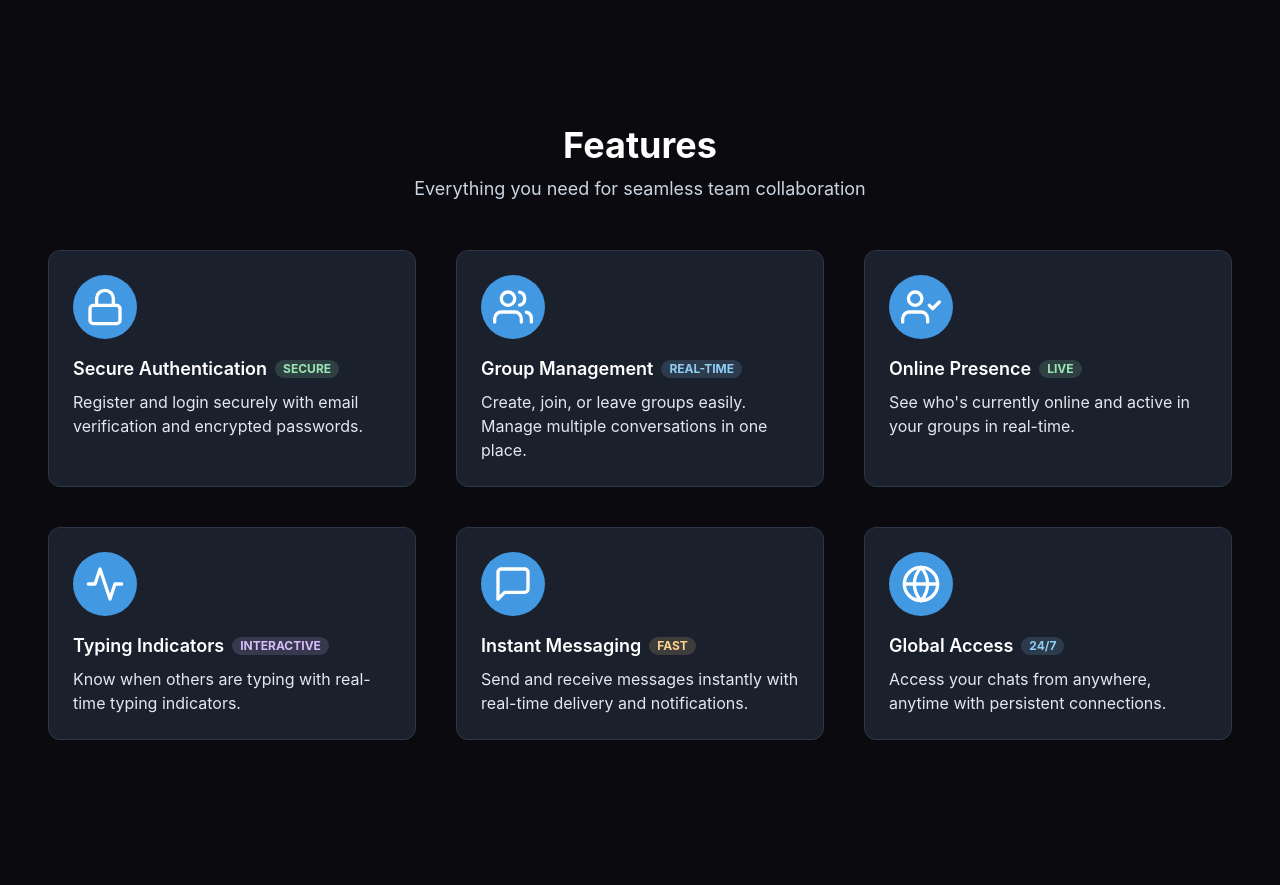
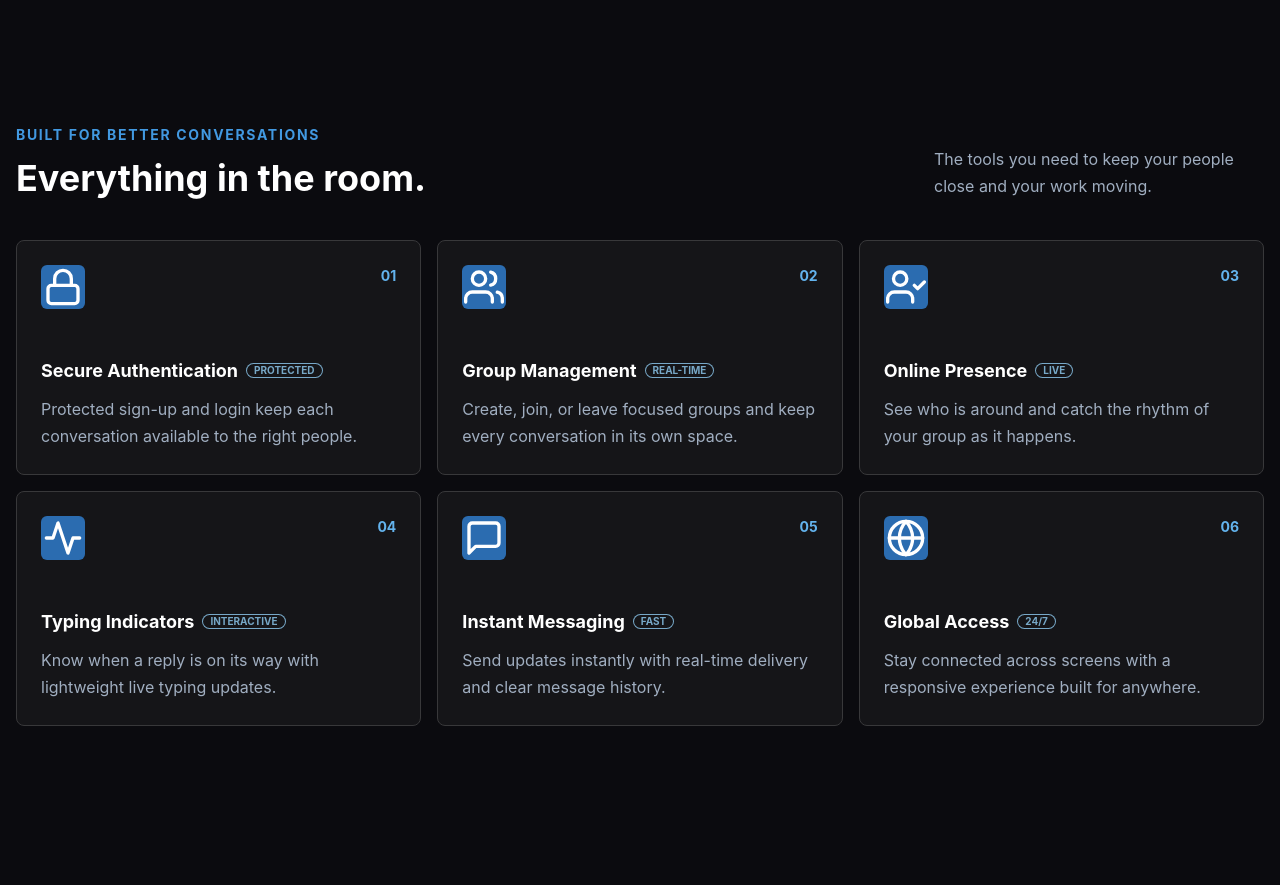
Before and after one commit to 47-Mann/MERN-chat-app, a React app in the folder MERN-CHAT-APP/frontend/: page / in a window 1280 px wide. Shown: the part 720-1605 px from the top of the page. Built offline with nearby package versions, Linux system fonts and the light colour scheme; no server answers; the HTML template or start-up script is replaced by a standard one.

Commit message:
feat: enhance landing page features section with blue theme

```diff
--- a/MERN-CHAT-APP/frontend/src/pages/LandingPage.jsx
+++ b/MERN-CHAT-APP/frontend/src/pages/LandingPage.jsx
@@ -6,7 +6,6 @@ import {
   Text,
   Stack,
   Icon,
-  useColorModeValue,
   SimpleGrid,
   Flex,
   VStack,
@@ -27,50 +26,61 @@ import {
   FiUserCheck,
 } from "react-icons/fi";
 
-const Feature = ({ title, text, icon, badges = [] }) => {
+const Feature = ({ title, text, icon, number, badges = [] }) => {
   return (
     <Stack
-      bg={useColorModeValue("white", "gray.800")}
-      rounded="xl"
-      p={6}
-      spacing={4}
+      bg="#151518"
+      borderRadius="8px"
+      p={{ base: 5, md: 6 }}
+      minH="235px"
+      justify="space-between"
+      spacing={6}
       border="1px solid"
-      borderColor={useColorModeValue("gray.100", "gray.700")}
+      borderColor="#38383a"
       _hover={{
         transform: "translateY(-5px)",
-        boxShadow: "xl",
+        borderColor: "blue.500",
+        boxShadow: "0 18px 40px rgba(0, 0, 0, 0.24)",
       }}
-      transition="all 0.3s ease"
+      transition="transform 0.25s ease, border-color 0.25s ease, box-shadow 0.25s ease"
     >
+      <HStack justify="space-between" align="flex-start">
         <Flex
-        w={16}
-        h={16}
+          w="44px"
+          h="44px"
           align="center"
           justify="center"
           color="white"
-        rounded="full"
-        bg={useColorModeValue("blue.500", "blue.400")}
+          borderRadius="6px"
+          bg="blue.600"
         >
           {icon}
         </Flex>
+        <Text color="blue.300" fontSize="sm" fontWeight="700">
+          {number}
+        </Text>
+      </HStack>
       <Box>
-        <HStack spacing={2} mb={2}>
-          <Text fontWeight={600} fontSize="lg">
+        <HStack spacing={2} mb={3} flexWrap="wrap">
+          <Text fontWeight={700} fontSize="lg">
             {title}
           </Text>
           {badges.map((badge, index) => (
             <Badge
               key={index}
               colorScheme={badge.color}
-              variant="subtle"
+              variant="outline"
               rounded="full"
               px={2}
+              fontSize="10px"
             >
               {badge.text}
             </Badge>
           ))}
         </HStack>
-        <Text color={useColorModeValue("gray.500", "gray.200")}>{text}</Text>
+        <Text color="gray.400" lineHeight="1.7">
+          {text}
+        </Text>
       </Box>
     </Stack>
   );
@@ -80,6 +90,7 @@ Feature.propTypes = {
   title: PropTypes.string.isRequired,
   text: PropTypes.string.isRequired,
   icon: PropTypes.node.isRequired,
+  number: PropTypes.string.isRequired,
   badges: PropTypes.arrayOf(
     PropTypes.shape({
       color: PropTypes.string,
@@ -272,52 +283,73 @@ export default function LandingPage() {
 
         {/* Features Grid */}
         <Box py={20}>
-          <VStack spacing={2} textAlign="center" mb={12}>
-            <Heading fontSize="4xl">Features</Heading>
-            <Text fontSize="lg" color="gray.300">
-              Everything you need for seamless team collaboration
+          <Flex
+            justify="space-between"
+            align={{ base: "flex-start", md: "flex-end" }}
+            direction={{ base: "column", md: "row" }}
+            gap={5}
+            mb={10}
+          >
+            <Box>
+              <Text
+                color="blue.400"
+                fontSize="sm"
+                fontWeight="700"
+                letterSpacing="0.12em"
+                mb={3}
+              >
+                BUILT FOR BETTER CONVERSATIONS
               </Text>
-          </VStack>
-          <SimpleGrid
-            columns={{ base: 1, md: 2, lg: 3 }}
-            spacing={10}
-            px={{ base: 4, md: 8 }}
-          >
+              <Heading fontSize={{ base: "3xl", md: "4xl" }}>
+                Everything in the room.
+              </Heading>
+            </Box>
+            <Text color="gray.400" maxW="330px" lineHeight="1.7">
+              The tools you need to keep your people close and your work moving.
+            </Text>
+          </Flex>
+          <SimpleGrid columns={{ base: 1, md: 2, lg: 3 }} spacing={4}>
             <Feature
               icon={<Icon as={FiLock} w={10} h={10} />}
+              number="01"
               title="Secure Authentication"
-              badges={[{ text: "Secure", color: "green" }]}
-              text="Register and login securely with email verification and encrypted passwords."
+              badges={[{ text: "Protected", color: "blue" }]}
+              text="Protected sign-up and login keep each conversation available to the right people."
             />
             <Feature
               icon={<Icon as={FiUsers} w={10} h={10} />}
+              number="02"
               title="Group Management"
               badges={[{ text: "Real-time", color: "blue" }]}
-              text="Create, join, or leave groups easily. Manage multiple conversations in one place."
+              text="Create, join, or leave focused groups and keep every conversation in its own space."
             />
             <Feature
               icon={<Icon as={FiUserCheck} w={10} h={10} />}
+              number="03"
               title="Online Presence"
-              badges={[{ text: "Live", color: "green" }]}
-              text="See who's currently online and active in your groups in real-time."
+              badges={[{ text: "Live", color: "blue" }]}
+              text="See who is around and catch the rhythm of your group as it happens."
             />
             <Feature
               icon={<Icon as={FiActivity} w={10} h={10} />}
+              number="04"
               title="Typing Indicators"
-              badges={[{ text: "Interactive", color: "purple" }]}
-              text="Know when others are typing with real-time typing indicators."
+              badges={[{ text: "Interactive", color: "blue" }]}
+              text="Know when a reply is on its way with lightweight live typing updates."
             />
             <Feature
               icon={<Icon as={FiMessageSquare} w={10} h={10} />}
+              number="05"
               title="Instant Messaging"
-              badges={[{ text: "Fast", color: "orange" }]}
-              text="Send and receive messages instantly with real-time delivery and notifications."
+              badges={[{ text: "Fast", color: "blue" }]}
+              text="Send updates instantly with real-time delivery and clear message history."
             />
             <Feature
               icon={<Icon as={FiGlobe} w={10} h={10} />}
+              number="06"
               title="Global Access"
               badges={[{ text: "24/7", color: "blue" }]}
-              text="Access your chats from anywhere, anytime with persistent connections."
+              text="Stay connected across screens with a responsive experience built for anywhere."
             />
           </SimpleGrid>
         </Box>
```
Also changed, not shown: 3 other files (tests, documents, lock files or other folders). Lines whose indentation alone changed are shown as unchanged.
